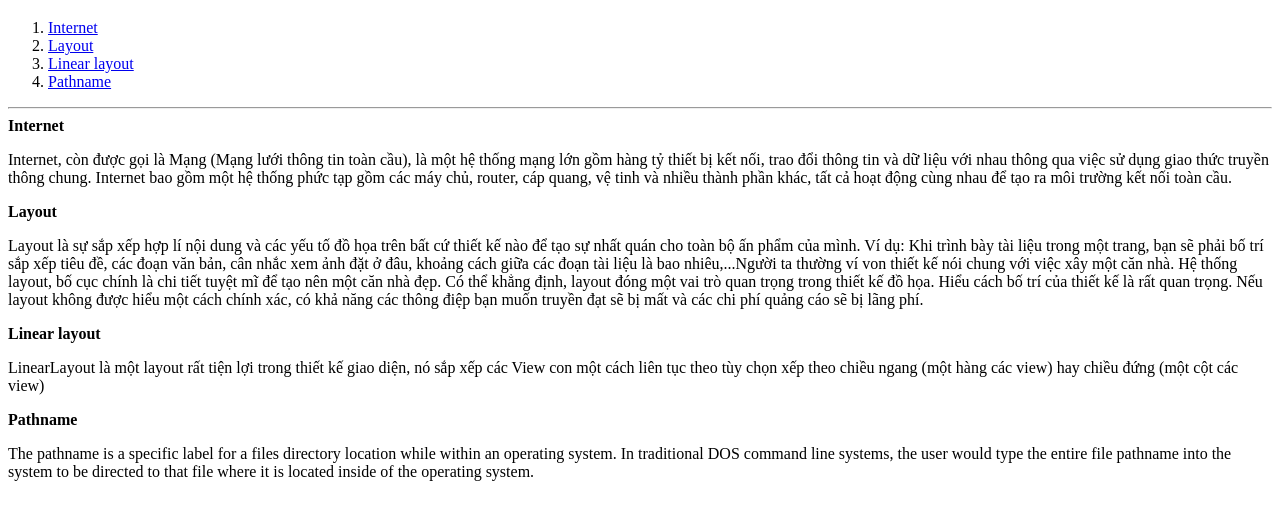
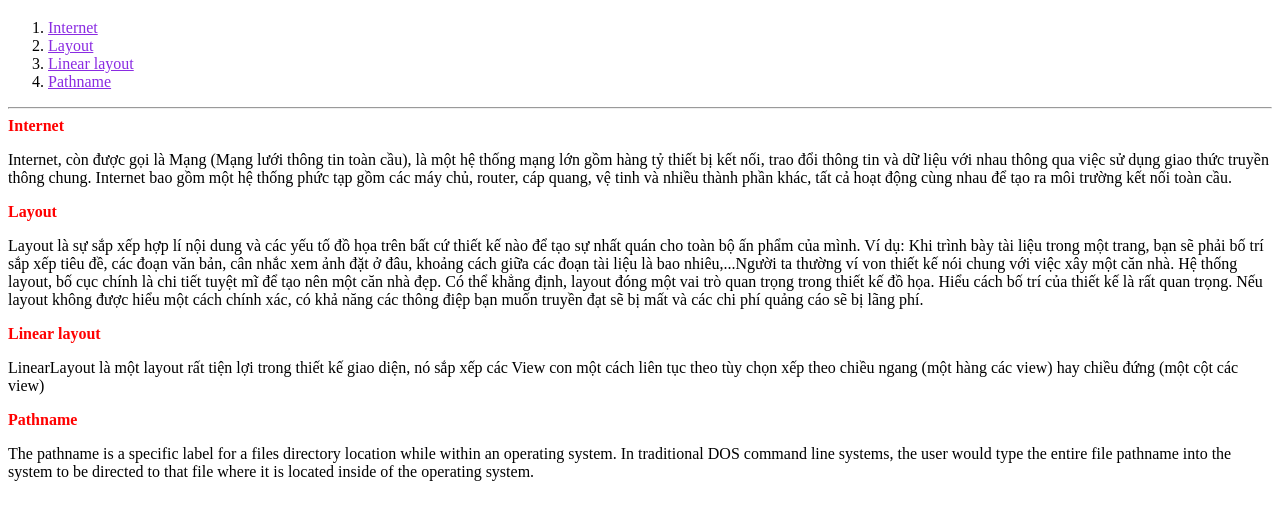
Before and after one commit to tathuylinh1009/tathuylinh1009.github.io, a plain HTML site: page week4/index.html in a window 1280 px wide. Shown: the part 61-580 px from the top of the page. Drawn offline with Linux system fonts and the light colour scheme.

Commit message:
Update index.html

```diff
--- a/week4/index.html
+++ b/week4/index.html
@@ -1,12 +1,24 @@
 <!DOCTYPE html>
 <html lang="en">
-
 <head>
     <meta charset="UTF-8">
     <meta name="viewport" content="width=device-width, initial-scale=1.0">
     <title>Document</title>
+    <style>
+      strong{
+        color: red;
+      }
+      a{
+        color: blueviolet;
+      }
+      a:visited{
+        color: blue;
+      }
+     a:hover{
+        color: chartreuse;
+     }
+    </style>
 </head>
-
 <body>
     <h1>Table Of Content</h1>
     <ol>
@@ -16,14 +28,14 @@
         <li><a href="#pathname">Pathname</a></li>
     </ol>
     <hr>
-    <strong id="Internet">Internet</strong>
+    <strong id="internet">Internet</strong>
     <p>
         Internet, còn được gọi là Mạng (Mạng lưới thông tin toàn cầu), là một hệ thống mạng lớn gồm hàng tỷ thiết bị kết
         nối, trao đổi thông tin và dữ liệu với nhau thông qua việc sử dụng giao thức truyền thông chung. Internet bao
         gồm một hệ thống phức tạp gồm các máy chủ, router, cáp quang, vệ tinh và nhiều thành phần khác, tất cả hoạt động
         cùng nhau để tạo ra môi trường kết nối toàn cầu.
     </p>
-    <strong id="Layout">Layout</strong>
+    <strong id="layout">Layout</strong>
     <p>
         Layout là sự sắp xếp hợp lí nội dung và các yếu tố đồ họa trên bất cứ thiết kế nào để tạo sự nhất quán cho toàn
         bộ ấn phẩm của mình. Ví dụ: Khi trình bày tài liệu trong một trang, bạn sẽ phải bố trí sắp xếp tiêu đề, các đoạn
@@ -33,12 +45,12 @@
         thiết kế là rất quan trọng. Nếu layout không được hiểu một cách chính xác, có khả năng các thông điệp bạn muốn
         truyền đạt sẽ bị mất và các chi phí quảng cáo sẽ bị lãng phí.
     </p>
-    <strong id="Linear layout">Linear layout</strong>
+    <strong id="linear layout">Linear layout</strong>
     <p>
         LinearLayout là một layout rất tiện lợi trong thiết kế giao diện, nó sắp xếp các View con một cách liên tục theo
         tùy chọn xếp theo chiều ngang (một hàng các view) hay chiều đứng (một cột các view)
     </p>
-    <strong id="Pathname">Pathname</strong>
+    <strong id="pathname">Pathname</strong>
     <p>
         The pathname is a specific label for a files directory location while within an operating system. In
         traditional DOS command line systems, the user would type the entire file pathname into the system to be
```
